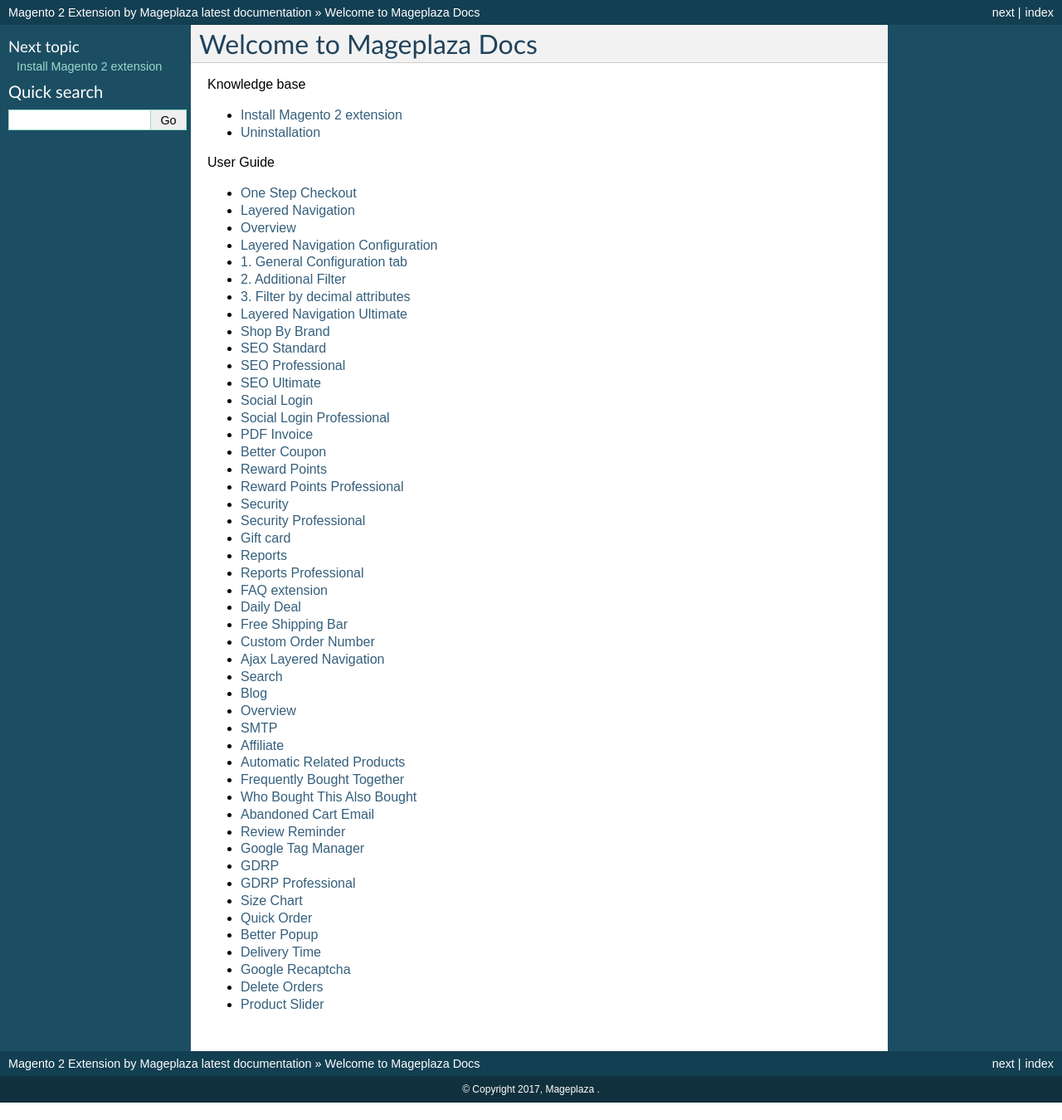
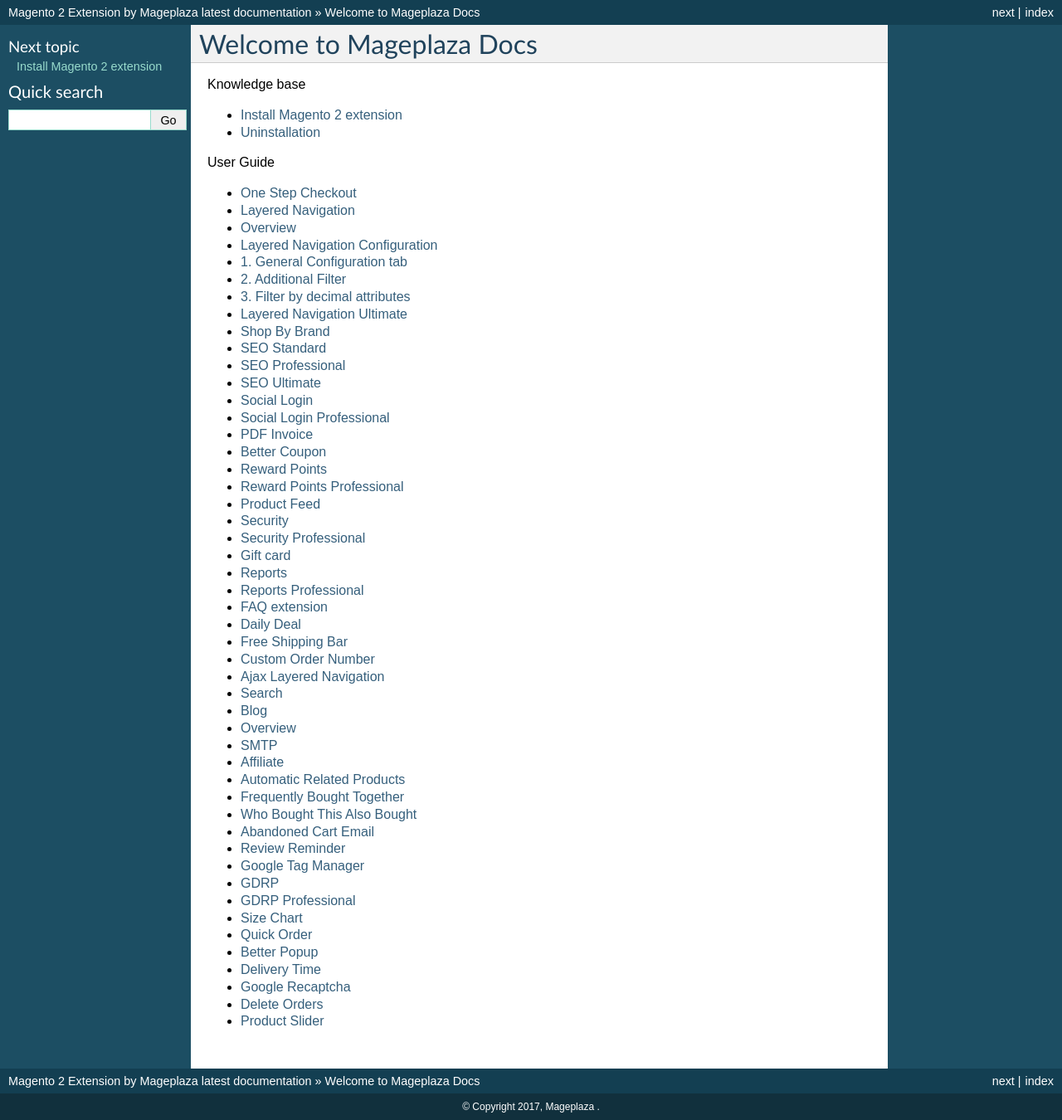
Before and after one commit to magepages/mpdocs, a Sphinx documentation site: the page built from docs/index.rst, in a window 1280 px wide. Shown: the whole page at 83% size. Built offline with Sphinx 7.4.7, drawn with Linux system fonts in a browser that asks for light colours; pages that are not in the unit, such as notebooks, are missing from menus; before the commit the page ends 1329 px from its top, so only the background shows below that.

Commit message:
Update index.rst

```diff
--- a/docs/index.rst
+++ b/docs/index.rst
@@ -32,6 +32,7 @@
    better-coupon/index
    reward-points/index
    reward-points-pro/index
+   product-feed/index
    security/index
    security-pro/index
    gift-card/index
```
